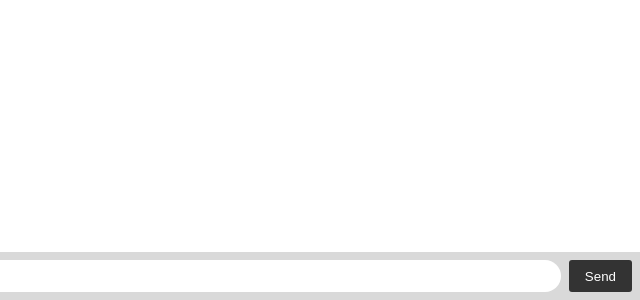
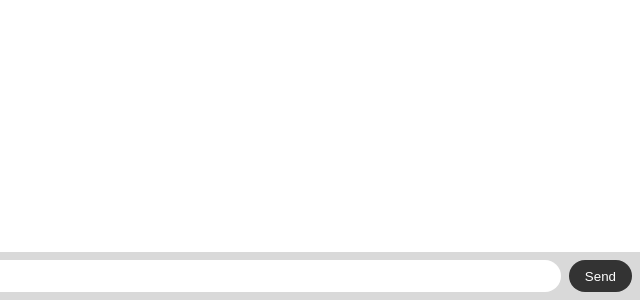
Before and after one commit to Griego86/nori-chatt, a website: page index.html in a window 1280 px wide. Shown: the part 500-800 px from the top of the page, 640-1280 px from the left. Drawn offline with Linux system fonts and the light colour scheme.

Commit message:
Refactor styling of form button, so border radius of input matches button

```diff
--- a/index.html
+++ b/index.html
@@ -9,7 +9,7 @@
       #form { background: rgba(0, 0, 0, 0.15); padding: 0.25rem; position: fixed; bottom: 0; left: 0; right: 0; display: flex; height: 3rem; box-sizing: border-box; backdrop-filter: blur(10px); }
       #input { border: none; padding: 0 1rem; flex-grow: 1; border-radius: 2rem; margin: 0.25rem; }
       #input:focus { outline: none; }
-      #form > button { background: #333; border: none; padding: 0 1rem; margin: 0.25rem; border-radius: 3px; outline: none; color: #fff; }
+      #form > button { background: #333; border: none; padding: 0 1rem; margin: 0.25rem; border-radius: 2rem; outline: none; color: #fff; }
 
       #messages { list-style-type: none; margin: 0; padding: 0; }
       #messages > li { padding: 0.5rem 1rem; }
```
